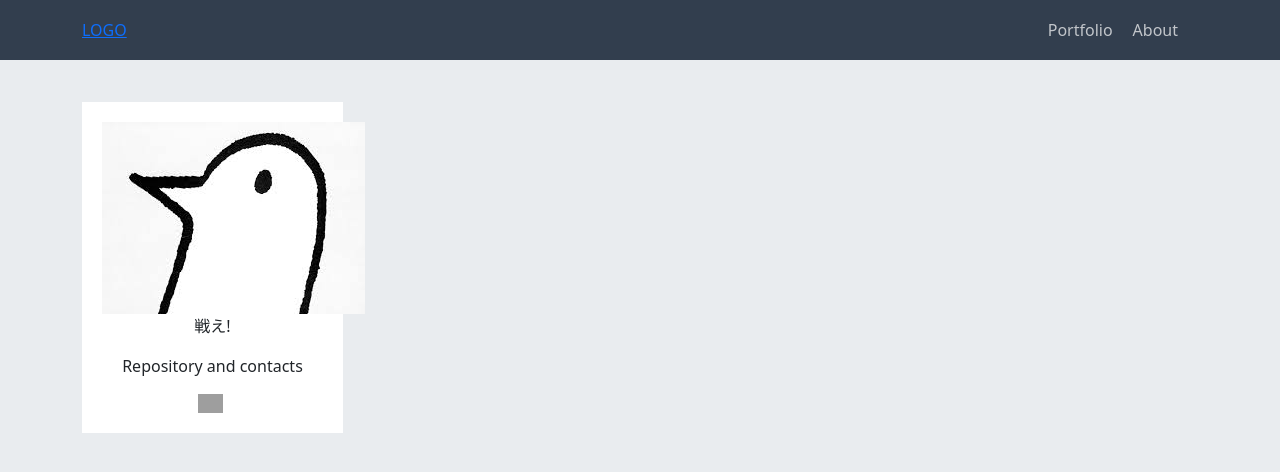
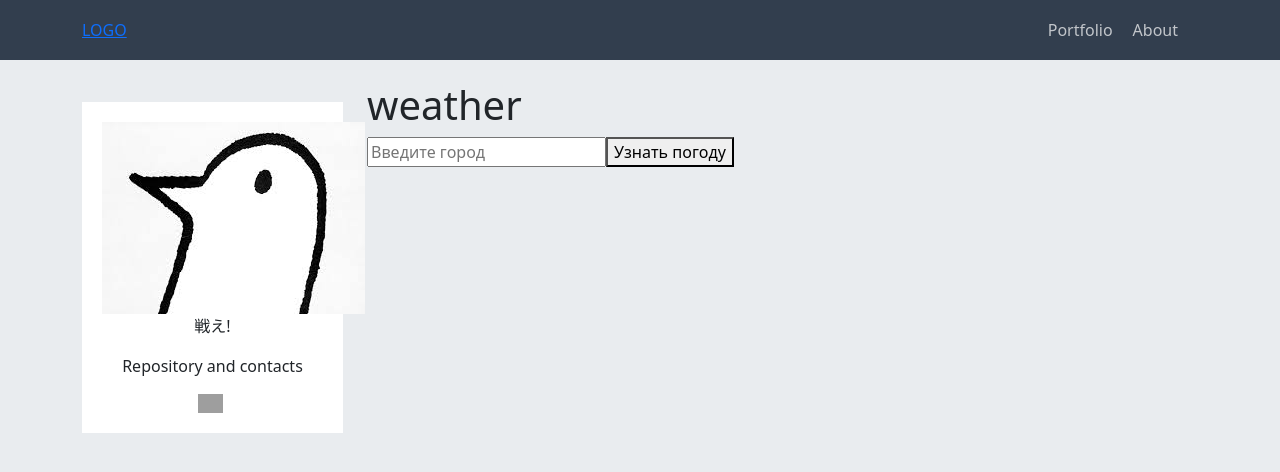
Before and after one commit to Habstrakt/react-ts-blog, a React (Vite) app: page /portfolio/weather in a window 1280 px wide. Shown: the top 472 px of the page. Built offline with nearby package versions, Linux system fonts and the light colour scheme; grey boxes are pictures that could not be loaded.

Commit message:
get weather from API

```diff
--- a/src/App.tsx
+++ b/src/App.tsx
@@ -6,6 +6,7 @@ import PostList from "./components/PostList";
 import Post from "./pages/PostPage";
 import Portfolio from "./pages/PortfolioPage";
 import Counter from "./pages/CounterPage";
+import WeatherPage from "./pages/WeatherPage";
 
 const App: React.FC = () => {
   return (
@@ -22,6 +23,7 @@ const App: React.FC = () => {
               <Route path="/post/:id" element={<Post />} />
               <Route path="/portfolio" element={<Portfolio />} />
               <Route path="/portfolio/counter" element={<Counter />} />
+              <Route path="/portfolio/weather" element={<WeatherPage />} />
             </Routes>
           </div>
         </div>
--- a/src/pages/PortfolioPage.tsx
+++ b/src/pages/PortfolioPage.tsx
@@ -25,7 +25,7 @@ const portfolios: Portfolios[] = [
   },
   {
     title: "Веб-приложение для погоды",
-    url: "/",
+    url: "/portfolio/weather",
     text: "Приложение, которое показывает текущую погоду в различных городах",
     instruments: "React, TypeScript, API",
   },
--- /dev/null
+++ b/src/pages/WeatherPage.tsx
@@ -0,0 +1,50 @@
+import React from "react";
+import axios from "axios";
+import { useState, useEffect } from "react";
+
+const WeatherPage: React.FC = () => {
+  const cityName = React.useRef();
+
+  const [city, setCity] = useState<any>(null);
+
+  async function getWeather() {
+    try {
+      const response = await axios.get(
+        `https://api.openweathermap.org/data/2.5/weather?q=${cityName.current.value}&appid=042b2ee2c83661dfb42ab95b64d38260&lang=ru&units=metric`
+      );
+
+      const templateData = response.data;
+
+      setCity(templateData);
+    } catch (error) {
+      console.log(error);
+    }
+  }
+
+  return (
+    <>
+      <div className="col-lg-9">
+        <h1>weather</h1>
+        <input type="text" placeholder="Введите город" ref={cityName} />
+        <button onClick={getWeather}>Узнать погоду</button>
+        {city && (
+          <div className="weatherInfo mt-3">
+            <p className="text-start">Город: {city.name}</p>
+            <p className="text-start">
+              Температура: {Math.ceil(city.main.temp)}&deg;
+            </p>
+            <p className="text-start">
+              Ощущается как:
+              {Math.ceil(city.main.feels_like)}&deg;
+            </p>
+            <p className="text-start">
+              Описание: {city.weather[0].description}
+            </p>
+          </div>
+        )}
+      </div>
+    </>
+  );
+};
+
+export default WeatherPage;
```
